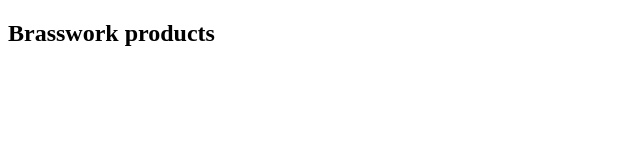
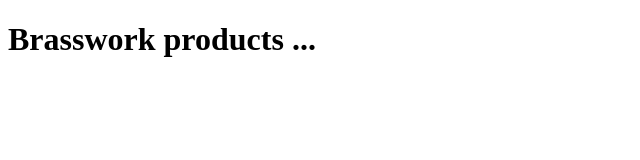
Before and after one commit to sjansar-gh/bw_prods_app, a plain HTML site: page index.html in a window 1280 px wide. Shown: the whole page, without its empty margins (0-640 px from the left). Drawn offline with Linux system fonts and the light colour scheme.

Commit message:
Update index.html

```diff
--- a/index.html
+++ b/index.html
@@ -7,6 +7,6 @@
 
 </head>
 <body>
-    <h2>Brasswork products</h2>
+    <h1>Brasswork products ...</h1>
 </body>
 </html>
```
